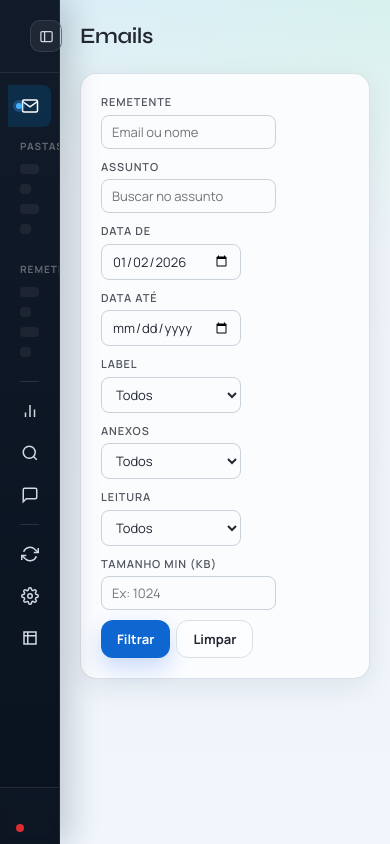
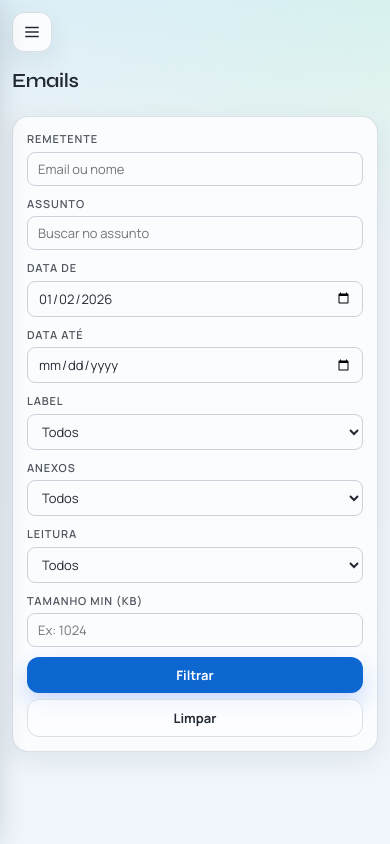
Before and after one commit to rafaeljuniorvip/meuemail, a Python web app: template backend/templates/index.html in a window 390 px wide. Run offline with Jinja, Linux system fonts and the light colour scheme; the template is opened without the code that fills it, so the values that code supplies are empty.

Commit message:
feat: responsive mobile sidebar with hamburger menu and overlay
Co-Authored-By: Claude Opus 4.6 <noreply@anthropic.com>

```diff
--- a/backend/static/css/style.css
+++ b/backend/static/css/style.css
@@ -3070,3 +3070,214 @@ tbody tr.selected {
         gap: 6px;
     }
 }
+
+.sidebar-overlay {
+    display: none;
+}
+
+.mobile-menu-toggle {
+    display: none;
+}
+
+.stats-secondary-grid {
+    display: grid;
+    grid-template-columns: 1fr 1fr;
+    gap: 20px;
+}
+
+@media (max-width: 1024px) {
+    body {
+        overflow-x: hidden;
+    }
+
+    body.sidebar-mobile-open {
+        overflow: hidden;
+    }
+
+    .sidebar {
+        width: min(300px, 86vw);
+        transform: translateX(-105%);
+        transition: transform 0.25s ease;
+        z-index: 1300;
+    }
+
+    body.sidebar-mobile-open .sidebar {
+        transform: translateX(0);
+    }
+
+    .sidebar-overlay {
+        position: fixed;
+        inset: 0;
+        background: rgba(15, 23, 42, 0.4);
+        z-index: 1200;
+    }
+
+    body.sidebar-mobile-open .sidebar-overlay {
+        display: block;
+    }
+
+    .sidebar-header h1,
+    .sidebar-header .subtitle,
+    .nav-item span,
+    .sidebar-footer .auth-email,
+    .user-details,
+    .btn-logout {
+        display: block !important;
+    }
+
+    .sidebar-footer .btn-logout {
+        display: inline-flex !important;
+    }
+
+    .nav-item {
+        justify-content: flex-start;
+        padding: 10px 16px;
+    }
+
+    .main-content {
+        margin-left: 0;
+        padding: 16px;
+    }
+
+    .mobile-menu-toggle {
+        width: 40px;
+        height: 40px;
+        border: 1px solid var(--border);
+        border-radius: 12px;
+        background: var(--surface);
+        color: var(--text);
+        display: inline-flex;
+        align-items: center;
+        justify-content: center;
+        margin-bottom: 14px;
+        box-shadow: var(--shadow-soft);
+    }
+
+    .mobile-menu-toggle svg {
+        width: 18px;
+        height: 18px;
+    }
+
+    .header-bar {
+        flex-wrap: wrap;
+        gap: 10px;
+        align-items: flex-start;
+    }
+
+    .card,
+    .stat-card,
+    .analysis-stat-card,
+    .sync-account-card {
+        padding: 14px;
+    }
+
+    .filters-bar {
+        display: grid;
+        grid-template-columns: 1fr 1fr;
+        gap: 10px;
+        align-items: stretch;
+    }
+
+    .filter-group {
+        width: 100%;
+    }
+
+    .filter-group input,
+    .filter-group select {
+        width: 100%;
+        min-width: 0;
+    }
+
+    .filter-actions {
+        grid-column: 1 / -1;
+        width: 100%;
+    }
+
+    .selection-bar {
+        flex-direction: column;
+        align-items: flex-start;
+        gap: 10px;
+    }
+
+    .selection-bar > div {
+        display: flex;
+        flex-wrap: wrap;
+        gap: 8px;
+        width: 100%;
+    }
+
+    .sync-bar-content {
+        flex-direction: column;
+        align-items: stretch;
+        gap: 8px;
+    }
+
+    .sync-account-main {
+        flex-direction: column;
+        align-items: flex-start;
+    }
+
+    .sync-account-stats {
+        margin-left: 0;
+        gap: 16px;
+        flex-wrap: wrap;
+    }
+
+    .analysis-summary,
+    .analysis-grid,
+    .stats-secondary-grid {
+        grid-template-columns: 1fr;
+    }
+
+    .pagination {
+        flex-direction: column;
+        align-items: flex-start;
+        gap: 10px;
+        padding: 12px;
+    }
+
+    .toast-container {
+        top: 12px;
+        right: 12px;
+        left: 12px;
+    }
+
+    .toast {
+        max-width: none;
+    }
+
+    .modal {
+        width: min(92vw, 460px);
+        padding: 20px;
+    }
+}
+
+@media (max-width: 640px) {
+    .main-content {
+        padding: 12px;
+    }
+
+    .header-bar h2,
+    .detail-subject {
+        font-size: 20px;
+    }
+
+    .filter-actions {
+        display: grid;
+        grid-template-columns: 1fr;
+    }
+
+    .filter-actions .btn {
+        width: 100%;
+        justify-content: center;
+    }
+
+    .filters-bar {
+        grid-template-columns: 1fr;
+    }
+
+    .table-container {
+        overflow-x: auto;
+        -webkit-overflow-scrolling: touch;
+    }
+}
--- a/backend/templates/index.html
+++ b/backend/templates/index.html
@@ -11,7 +11,7 @@
 </head>
 <body>
     <!-- Sidebar -->
-    <aside class="sidebar">
+    <aside class="sidebar" id="app-sidebar">
         <div class="sidebar-header">
             <div class="sidebar-brand">
                 <h1>MeuEmail</h1>
@@ -134,8 +134,18 @@
         </div>
     </aside>
 
+    <div class="sidebar-overlay" id="sidebar-overlay" onclick="closeMobileSidebar()"></div>
+
     <!-- Main Content -->
     <main class="main-content">
+        <button class="mobile-menu-toggle" id="mobile-menu-toggle" onclick="toggleSidebarCompact()" aria-label="Abrir menu" aria-controls="app-sidebar" aria-expanded="false" title="Abrir menu">
+            <svg viewBox="0 0 24 24" fill="none" stroke="currentColor" stroke-width="2">
+                <line x1="3" y1="6" x2="21" y2="6"></line>
+                <line x1="3" y1="12" x2="21" y2="12"></line>
+                <line x1="3" y1="18" x2="21" y2="18"></line>
+            </svg>
+        </button>
+
         <!-- Toast -->
         <div id="toast-container" class="toast-container"></div>
 
@@ -289,7 +299,7 @@
                 </div>
             </div>
 
-            <div style="display: grid; grid-template-columns: 1fr 1fr; gap: 20px;">
+            <div class="stats-secondary-grid">
                 <div class="card">
                     <h3 style="margin-bottom: 16px; font-size: 15px;">Top Remetentes</h3>
                     <ul class="top-senders-list" id="top-senders-list">
```
Also changed, not shown: backend/static/js/app.js (+64 -4 lines).
